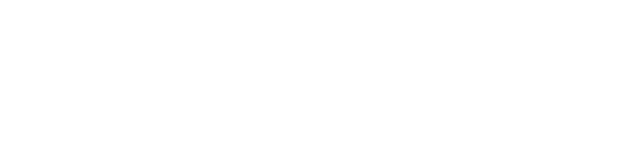
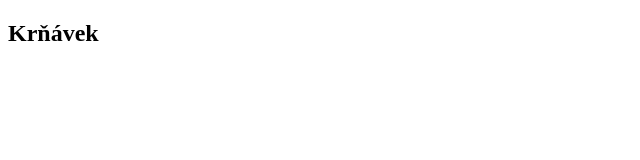
Before and after one commit to m8sxd/krnavek1, a plain HTML site: page index.html in a window 1280 px wide. Shown: the whole page, without its empty margins (0-640 px from the left). Drawn offline with Linux system fonts and the light colour scheme.

Commit message:
přidání nadpisu

```diff
--- a/index.html
+++ b/index.html
@@ -4,5 +4,6 @@
     <meta charset="utf-8">
 </head>
 <body>
+    <h2>Krňávek</h2>
 </body>
 </html>
```
